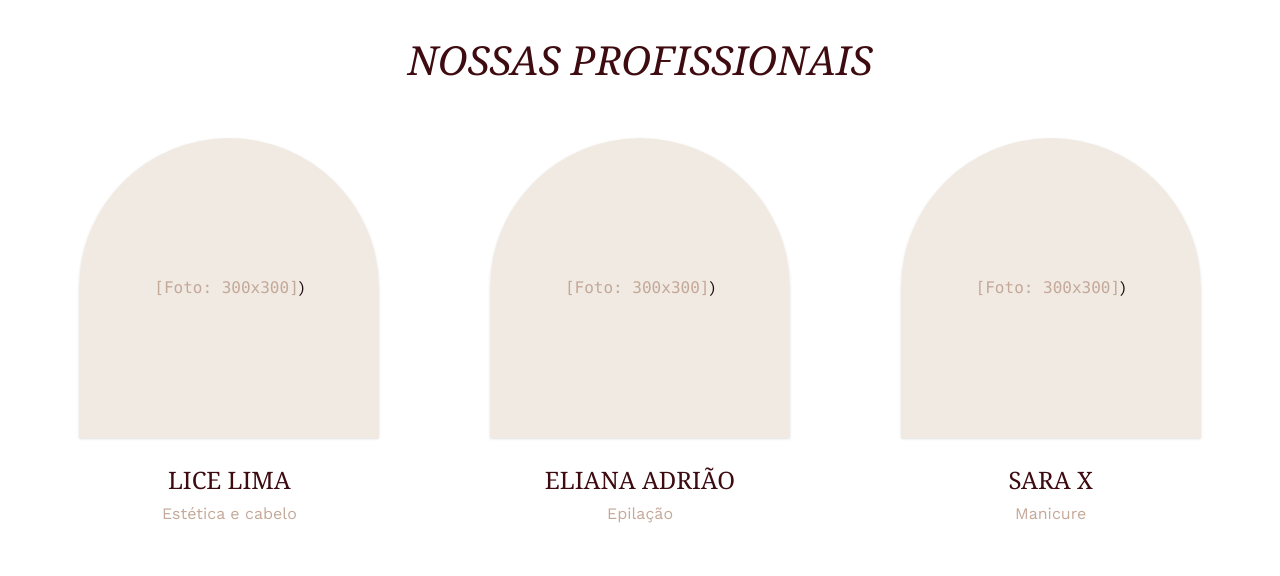
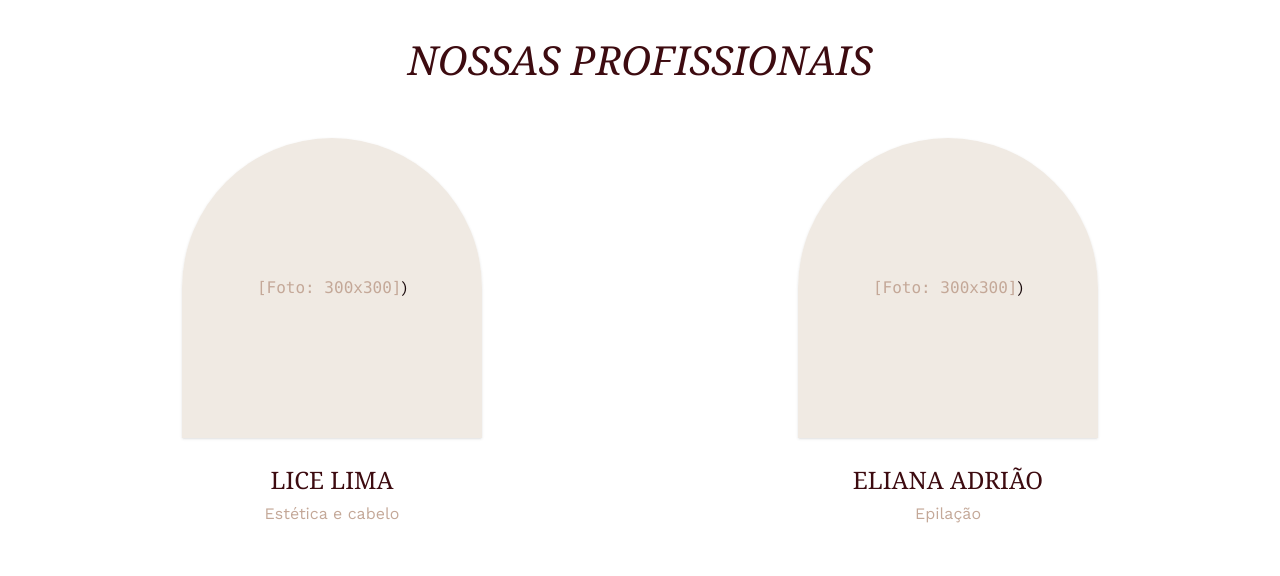
Before and after one commit to meriadriao/licesite, a Next.js app: page / in a window 1280 px wide. Shown: the part 1280-1856 px from the top of the page. Built offline with nearby package versions, Linux system fonts and the light colour scheme; a web font is replaced by a local one.

Commit message:
feat: refactor profissionais data and create ProfissionalPage component

```diff
--- a/src/app/page.tsx
+++ b/src/app/page.tsx
@@ -2,27 +2,7 @@ import Link from "next/link";
 
 import { ScrollReveal } from "../components/ScrollReveal";
 
-const profissionais = [
-  {
-    id: "lice-lima",
-    nome: "Lice Lima",
-    servico: "Estética e cabelo",
-    slug: "lice",
-  },
-  {
-    id: "eliana-adriao",
-    nome: "Eliana Adrião",
-    servico: "Epilação",
-    slug: "eliana",
-  },
-  {
-    id: "sara-x",
-    nome: "Sara X",
-    servico: "Manicure",
-    slug: "sara",
-  },
-  // Mais profissionais aqui (Sara)
-];
+import { profissionais } from "@/data/profissionais";
 
 const placeholders = Array.from({ length: 8 }, (_, i) => ({
   id: i,
@@ -138,7 +118,7 @@ export default function Home() {
         </ScrollReveal>
 
         <ScrollReveal>
-          <div className="grid grid-cols-1 sm:grid-cols-2 lg:grid-cols-3 gap-12 justify-items-center max-w-7xl mx-auto">
+          <div className="grid grid-cols-1 sm:grid-cols-2 lg:grid-cols-2 gap-12 justify-items-center max-w-7xl mx-auto">
             {profissionais.map((profissional) => (
               <div
                 key={profissional.id}
@@ -487,7 +467,11 @@ export default function Home() {
                     Sábado - 09h-14h
                   </p>
                 </div>
-
+                <Link href="#profissionais">
+            <button className="btn border-none bg-brand-blush text-brand-burgundy rounded-full shadow-sm border border-brand-warm transition-transform duration-300 hover:scale-105 uppercase font-semibold text-[15px] tracking-wide">
+              Agende Agora &rarr;
+            </button>
+          </Link>
               </div>
             </div>
 
--- /dev/null
+++ b/src/app/profissionais/[slug]/page.tsx
@@ -0,0 +1,39 @@
+import Link from "next/link";
+import { profissionais } from "@/data/profissionais";
+import { notFound } from "next/navigation";
+
+export function generateStaticParams() {
+  return profissionais.map((profissional) => ({
+    slug: profissional.slug,
+  }));
+}
+
+export default function ProfissionalPage({ params }: { params: { slug: string } }) {
+  const profissional = profissionais.find((p) => p.slug === params.slug);
+
+  if (!profissional) {
+    return notFound();
+  }
+
+  return (
+    <main className="min-h-[80vh] flex flex-col items-center justify-center bg-brand-rosy px-6 text-center">
+
+      <div className="bg-white p-12 md:p-20 rounded-[24px] shadow-sm border border-brand-warm flex flex-col items-center max-w-xl w-full">
+        <h1 className="text-h1 md:text-display font-display italic uppercase text-brand-burgundy mb-6">
+          Em Breve
+        </h1>
+
+        <p className="text-[18px] text-brand-dark mb-10 leading-relaxed">
+          A página de portfólio da <b>{profissional.nome}</b> ainda está a ser desenhada com muito carinho. Fique de olho!
+        </p>
+
+        <Link href="/">
+          <button className="btn border-none bg-brand-blush text-brand-burgundy hover:brightness-95 rounded-full px-8 h-14 uppercase font-semibold text-[15px] tracking-wide shadow-sm transition-transform hover:scale-105">
+            &larr; Voltar para a Home
+          </button>
+        </Link>
+      </div>
+
+    </main>
+  );
+}
--- /dev/null
+++ b/src/data/profissionais.ts
@@ -0,0 +1,15 @@
+export const profissionais = [
+  {
+    id: "lice-lima",
+    nome: "Lice Lima",
+    servico: "Estética e cabelo",
+    slug: "lice",
+  },
+  {
+    id: "eliana-adriao",
+    nome: "Eliana Adrião",
+    servico: "Epilação",
+    slug: "eliana",
+  },
+  // Mais profissionais aqui (Sara)
+];
```
